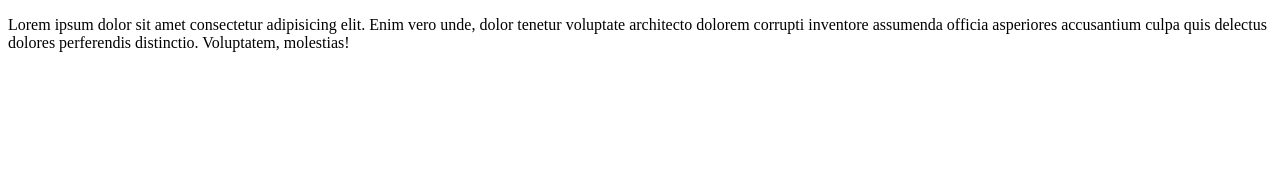
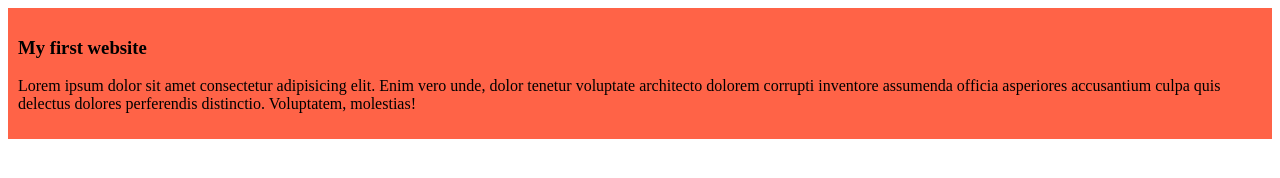
Before and after one commit to anonno21/my-first-repo, a plain HTML site: page INDEX.html in a window 1280 px wide. Drawn offline with Linux system fonts and the light colour scheme.

Commit message:
added the gitcss

```diff
--- a/INDEX.html
+++ b/INDEX.html
@@ -4,9 +4,12 @@
     <meta charset="UTF-8">
     <meta name="viewport" content="width=device-width, initial-scale=1.0">
     <title>MY FIrst REpo</title>
+    <link rel="stylesheet" href="gitcss.css">
 </head>
 <body>
     <div>
+    <h3>My first website</h3>
+
         <p>Lorem ipsum dolor sit amet consectetur adipisicing elit. Enim vero unde, dolor tenetur voluptate architecto dolorem corrupti inventore assumenda officia asperiores accusantium culpa quis delectus dolores perferendis distinctio. Voluptatem, molestias!</p>
     </div>
 
--- a/gitcss.css
+++ b/gitcss.css
@@ -0,0 +1,4 @@
+div{
+    background-color: tomato;
+    padding: 10px;
+}
```
